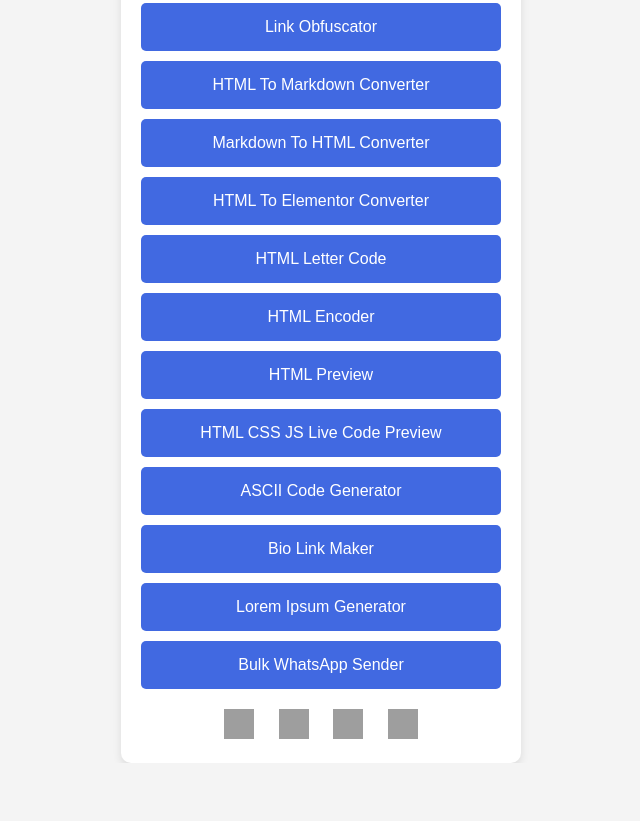
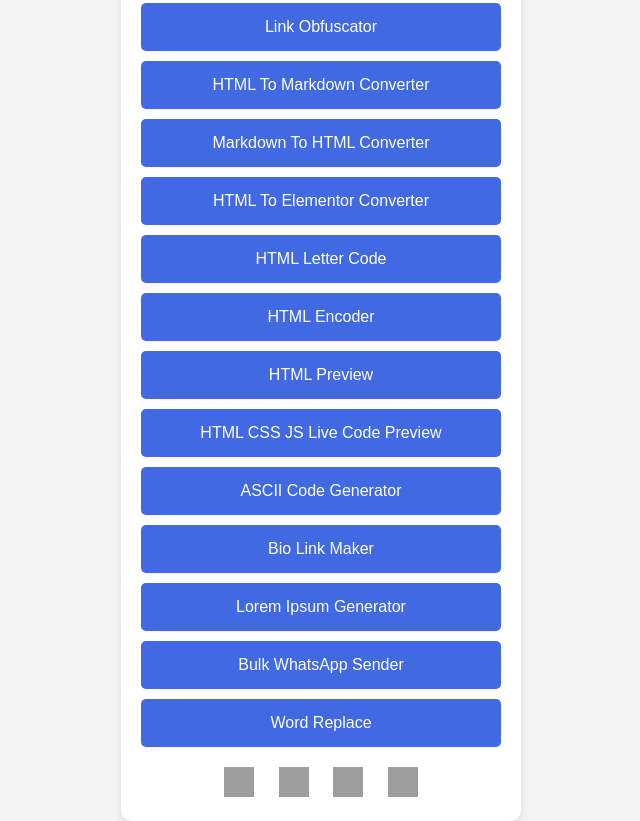
Before and after one commit to kelasmaster/tool, a plain HTML site: page index.html in a window 1280 px wide. Shown: the part 606-1427 px from the top of the page, without its empty margins (319-959 px from the left). Before the commit the page ends 1369 px from the top, so only its background shows below. Drawn offline with Linux system fonts and the light colour scheme; grey boxes are pictures that could not be loaded.

Commit message:
Update index.html

```diff
--- a/index.html
+++ b/index.html
@@ -38,6 +38,7 @@
              <a href="/biolink-maker/" class="link">Bio Link Maker</a>
              <a href="/loremipsum-generator/" class="link">Lorem Ipsum Generator</a>
              <a href="/bulk-wasender/" class="link">Bulk WhatsApp Sender</a>
+             <a href="/word-replace/" class="link">Word Replace</a>
         </div>
 
 
```
